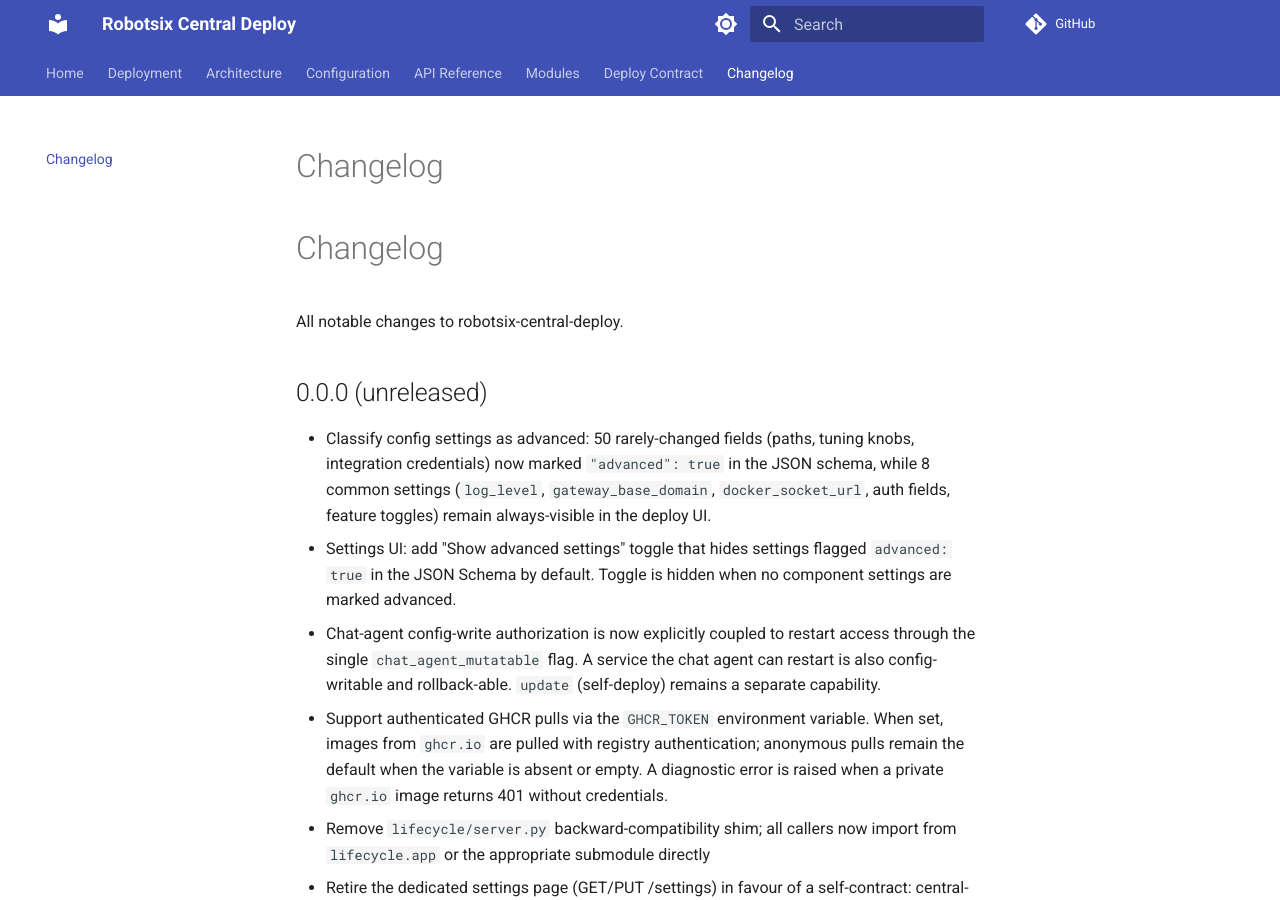
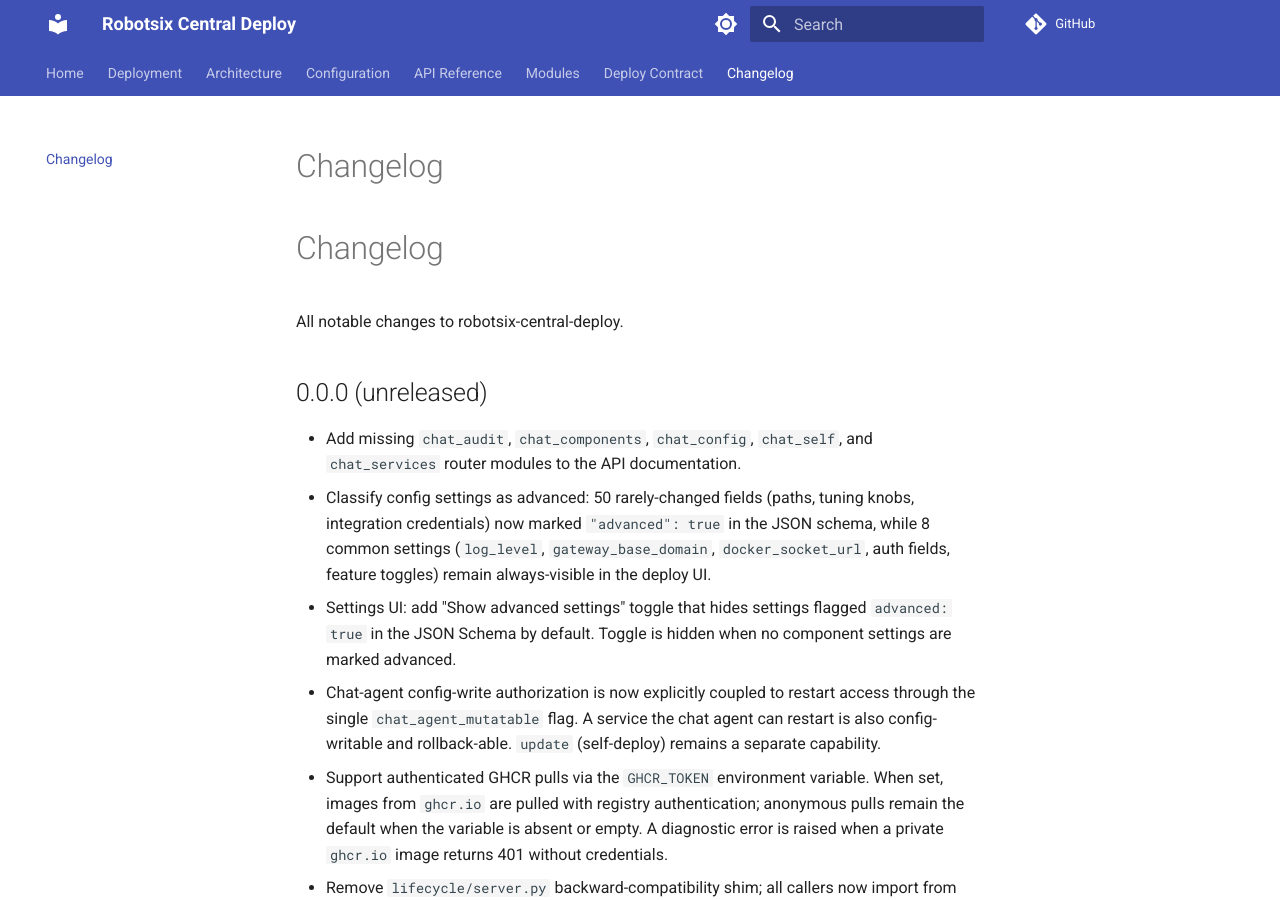
Before and after one commit to damien-robotsix/robotsix-central-deploy, an MkDocs documentation site: the page built from docs/changelog.md, in a window 1280 px wide and 900 px high. Built offline with MkDocs 1.6.1 and Material for MkDocs 9.7.7, drawn with Linux system fonts in a browser that asks for light colours; comment, search, counter and statistics services are not loaded.

Commit message:
mill: Add chat_audit, chat_components, chat_config, chat_self, and chat_services to docs/lifecycle/api.md (20260721T133121Z-add-chat-audit-chat-components-chat-conf-8bf5) (#554)
* mill: Add chat_audit, chat_components, chat_config, chat_self, and chat_services to docs/lifecycle/api.md (20260721T133121Z-add-chat-audit-chat-components-chat-conf-8bf5)

* ci: auto-fix missing trailing newline in changelog file

---------

Co-authored-by: robotsix-mill <mill@robotsix.local>

```diff
--- a/CHANGELOG.md
+++ b/CHANGELOG.md
@@ -6,6 +6,7 @@ All notable changes to robotsix-central-deploy.
 
 ## 0.0.0 (unreleased)
 
+- Add missing `chat_audit`, `chat_components`, `chat_config`, `chat_self`, and `chat_services` router modules to the API documentation.
 - Classify config settings as advanced: 50 rarely-changed fields (paths, tuning knobs, integration credentials) now marked `"advanced": true` in the JSON schema, while 8 common settings (`log_level`, `gateway_base_domain`, `docker_socket_url`, auth fields, feature toggles) remain always-visible in the deploy UI.
 - Settings UI: add "Show advanced settings" toggle that hides settings flagged `advanced: true` in the JSON Schema by default.  Toggle is hidden when no component settings are marked advanced.
 - Chat-agent config-write authorization is now explicitly coupled to restart access through the single ``chat_agent_mutatable`` flag. A service the chat agent can restart is also config-writable and rollback-able. ``update`` (self-deploy) remains a separate capability.
```
Also changed, not shown: changelog.d/20260721T133121Z-add-chat-audit-chat-components-chat-conf-8bf5.misc.md (added, +1 -0 lines), docs/lifecycle/api.md (+10 -0 lines).
